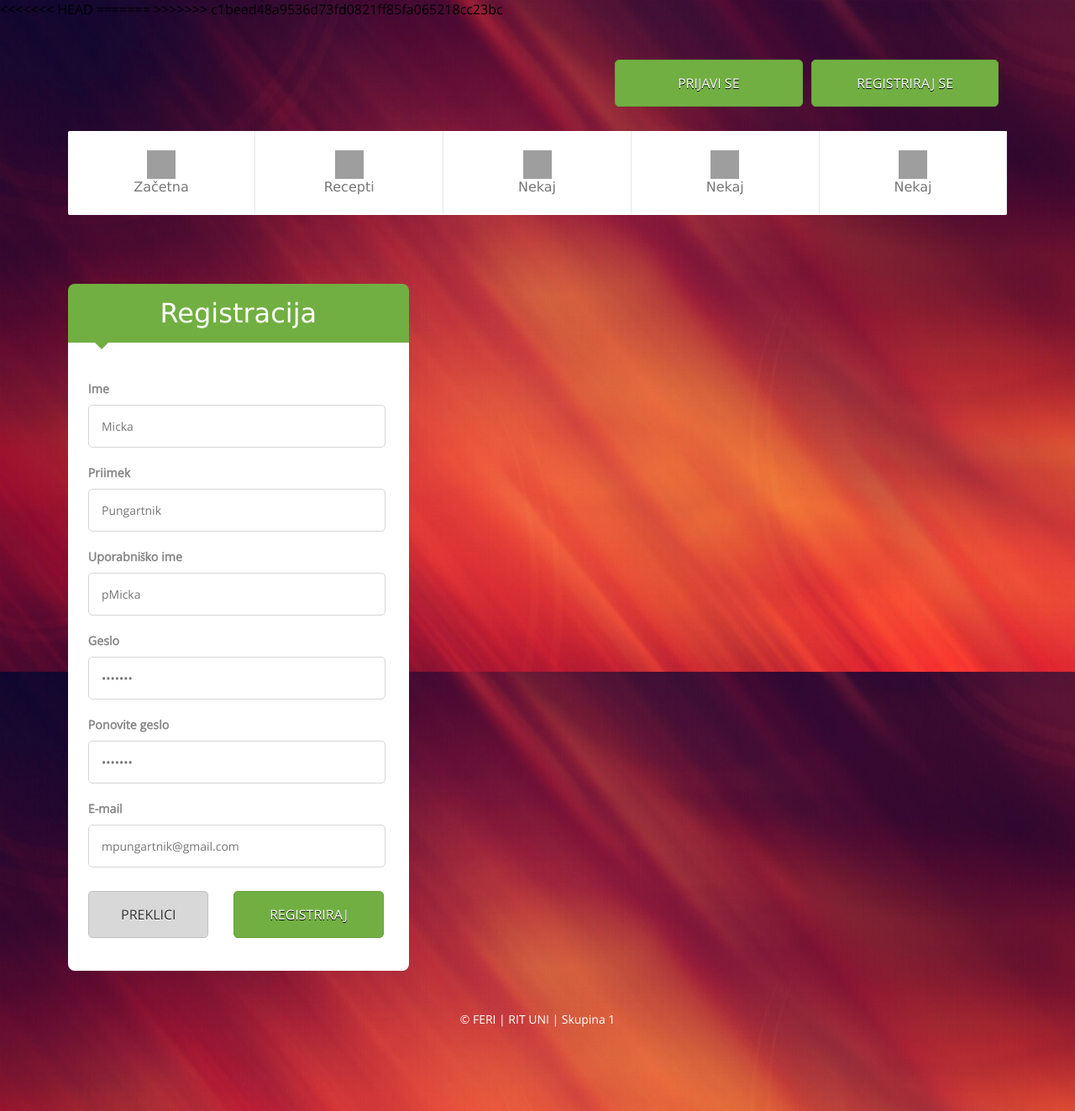
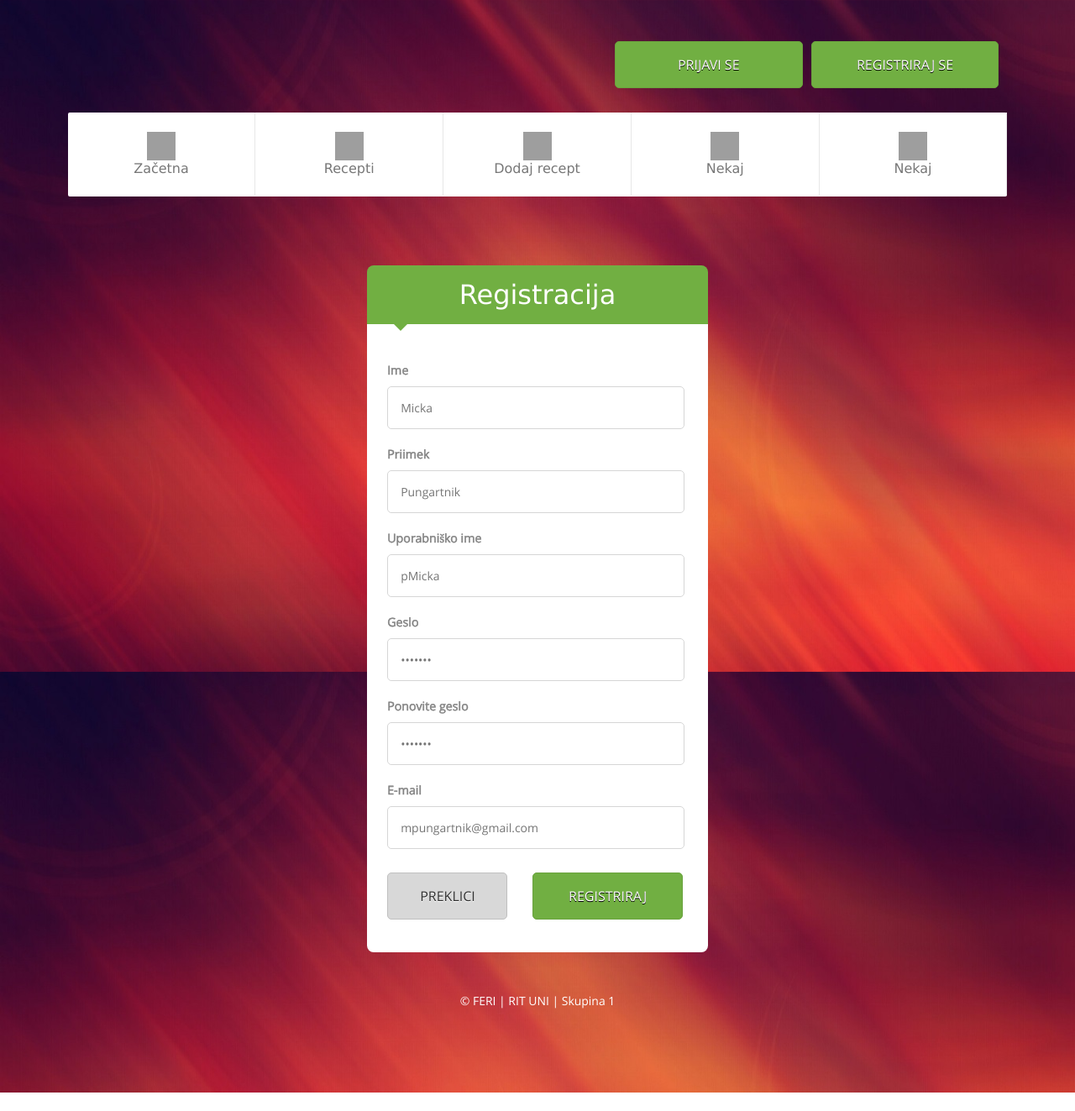
Before and after one commit to MaticKonecnik/ProjektFERI, a PHP site: page /registration.php in a window 1280 px wide. Shown: the whole page at 84% size. After the commit the page ends 1301 px from the top, so only its background shows below. Run offline with PHP 8.4, Linux system fonts and the light colour scheme; grey boxes are pictures that could not be loaded.

Commit message:
Nova stran dodana v meni

```diff
--- a/web/css/dodajanje_sestavin.css
+++ b/web/css/dodajanje_sestavin.css
@@ -352,8 +352,7 @@ div.token-input-dropdown ul li.token-input-selected-dropdown-item {
 }
 #submit {
 	width: 50%;
-	margin-left: 30px;
-	float:left;
+	margin-left: 25%;
 	background: #71AF42;
 	color: #ffffff;
 	border: 1px solid #69A23D;
--- a/web/css/style.css
+++ b/web/css/style.css
@@ -1,3 +1,4 @@
+@charset "utf-8";
 /* reset */
 html,body,div,span,applet,object,iframe,h1,h2,h3,h4,h5,h6,p,blockquote,pre,a,abbr,acronym,address,big,cite,code,del,dfn,em,img,ins,kbd,q,s,samp,small,strike,strong,sub,sup,tt,var,b,u,i,dl,dt,dd,ol,nav ul,nav li,fieldset,form,label,legend,table,caption,tbody,tfoot,thead,tr,th,td,article,aside,canvas,details,embed,figure,figcaption,footer,header,hgroup,menu,nav,output,ruby,section,summary,time,mark,audio,video{margin:0;padding:0;border:0;font-size:100%;font:inherit;vertical-align:baseline;}
 article, aside, details, figcaption, figure,footer, header, hgroup, menu, nav, section {display: block;}
@@ -124,7 +125,6 @@ body {
 }
 .mcd-menu li a strong {
 	display: block;
-	text-transform: capitalize;
 	font-size: 1em;
 }
 .mcd-menu li a strong, .mcd-menu li a small {
@@ -510,7 +510,6 @@ body {
 .span_of_text h4{
 	font-size:2em;
 	color: #ffffff;
-	text-transform:capitalize;
 	font-family: 'Verdana', sans-serif;
 }
 /* start contact_form */
--- a/web/includes/header.php
+++ b/web/includes/header.php
@@ -33,14 +33,9 @@
 <script type="text/javascript" src="js/jquery.min.js"></script>
 <script type="text/javascript" src="js/modernizr.custom.28468.js"></script>
 <?php if(basename($_SERVER['PHP_SELF'])=="index.php") echo('<script type="text/javascript" src="js/jquery.cslider.js"></script>'."\n"); ?>
-<<<<<<< HEAD
 <?php if(basename($_SERVER['PHP_SELF'])=="index.php") echo('<script type="text/javascript" src="js/unslider.min.js"></script>'."\n"); ?>
-
-=======
 <?php if(basename($_SERVER['PHP_SELF'])=="popular.php") echo('<script type="text/javascript" src="js/jquery.cslider.js"></script>'."\n"); ?>
->>>>>>> c1beed48a9536d73fd0821ff85fa065218cc23bc
 <?php if(basename($_SERVER['PHP_SELF'])=="registration.php") echo('<script type="text/javascript" src="js/preveri_registracijo.js"></script>'."\n"); ?>
-
 <?php if(basename($_SERVER['PHP_SELF'])=="recipe.php") echo('<script type="text/javascript" src="js/starRatings/jquery.rating.js"></script>'."\n"); ?>
 <!-- Zakomentirana skirpta jer onda ne delaju komentari -->
 <?php /* if(basename($_SERVER['PHP_SELF'])=="recipe.php") echo ('<script type="text/javascript" src="js/starRatings/jquery.js"></script>'."\n"); */ ?>
--- a/web/includes/menu.php
+++ b/web/includes/menu.php
@@ -13,9 +13,9 @@
 					</a>
 				</li>
 				<li>
-					<a href="">
+					<a href="recipeadd.php"<?php if(basename($_SERVER['PHP_SELF'])=="recipeadd.php") echo(' class="active"'); ?>>
 						<i class="icon3"></i>
-						<strong>Nekaj</strong>
+						<strong>Dodaj recept</strong>
 					</a>
 				</li>
 				<li>
--- a/web/registration.php
+++ b/web/registration.php
@@ -29,7 +29,7 @@
 ?>
 	<div class="clear"></div>
 	<div class="spans_of_2"><!-- start spans_of_2 -->
-		<div class="span_of_1"><!-- start span_of_1 -->
+		<div class="span_of_1 login_form"><!-- start span_of_1 -->
 			<div class="span_of_text">
 				<h4>Registracija</h4>
 			</div>
```
